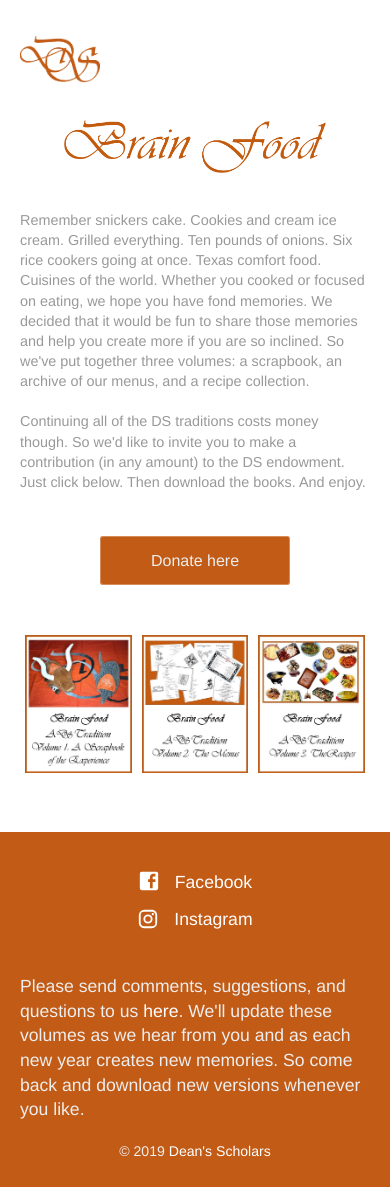
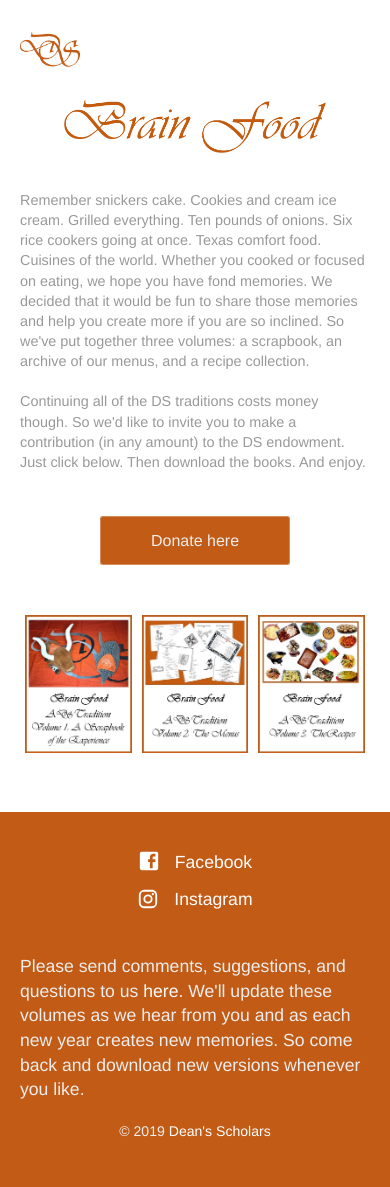
Before and after one commit to deansscholars/DS-Scrapbook, a Jekyll site: the page built from index.html, in a window 390 px wide. Built offline with Jekyll 4.4.1, drawn with Linux system fonts in a browser that asks for light colours.

Commit message:
should be finalized?

```diff
--- a/_sass/elements.scss
+++ b/_sass/elements.scss
@@ -18,7 +18,7 @@ a {
 
 a:hover {
 	text-decoration: underline;
-	-webkit-tap-highlight-color: rgba(0,0,0,0);/*transparent;*/
+	-webkit-tap-highlight-color: rgba(0,0,0,0.1);/*transparent;*/
 }
 
 img {
--- a/_sass/layout.scss
+++ b/_sass/layout.scss
@@ -53,8 +53,8 @@ header {
 			display: block;
 			width: auto;
 			@media only screen and (max-width:480px) {
-                height: 80px;
-				width: 80px;
+                height: 60px;
+				width: 60px;
 			}
 		}
 	}
```
